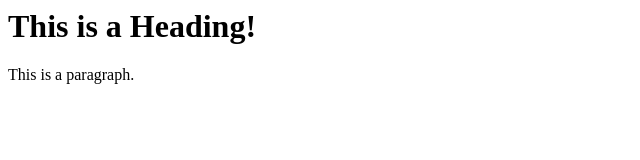
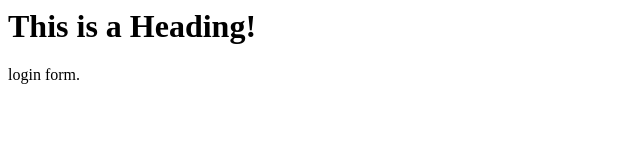
Before and after one commit to Sulimanalmula/newappsample, a plain HTML site: page index.html in a window 1280 px wide. Shown: the full height of the page, 0-640 px from the left. Drawn offline with Linux system fonts and the light colour scheme.

Commit message:
login form

```diff
--- a/index.html
+++ b/index.html
@@ -7,7 +7,7 @@
 <body>
 
     <h1>This is a Heading!</h1>
-    <p>This is a paragraph.</p>
+    <p>login form.</p>
 
 </body>
 
```
Also changed, not shown: login.html (added).
